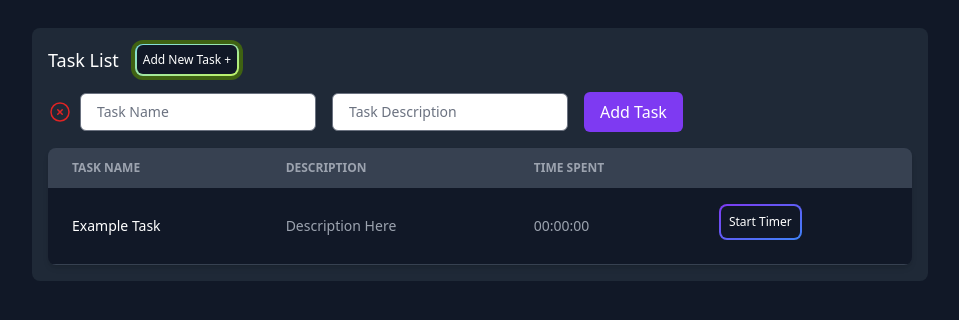
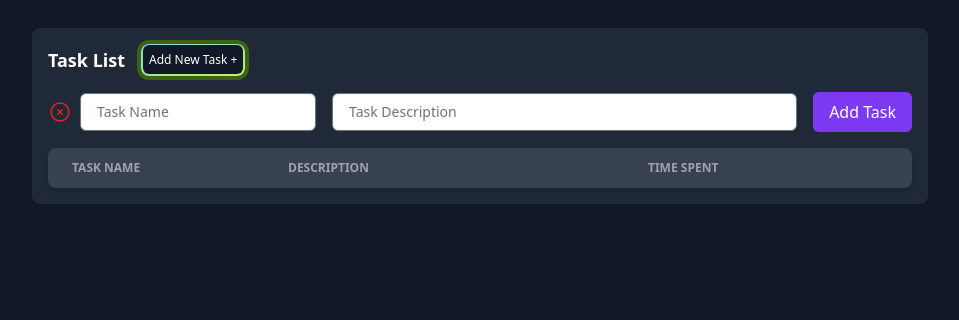
Before and after one commit to jeffjg/Time-Tracking-App, a website: page src/index.html in a window 1280 px wide. Both pictures are taken after a click on the button "Add New Task +". Shown: the part 72-392 px from the top of the page, without its empty margins (160-1119 px from the left). Drawn offline with nearby package versions, Linux system fonts and the light colour scheme.

Commit message:
feat: Adds better spacing to table design + prettiers code

```diff
--- a/src/index.html
+++ b/src/index.html
@@ -1,131 +1,131 @@
-<!doctype html>
+<!DOCTYPE html>
 <html class="dark">
   <head>
-  <meta charset="UTF-8">
-  <meta name="viewport" content="width=device-width, initial-scale=1.0">
-<link href="./output.css" rel="stylesheet">
+    <meta charset="UTF-8" />
+    <meta name="viewport" content="width=device-width, initial-scale=1.0" />
+    <link href="./output.css" rel="stylesheet" />
   </head>
 
   <body class="dark:bg-gray-900 dark:text-white">
+    <div class="text-center max-w-4xl mx-auto">
+      <h1 class="mt-8 text-3xl font-bold">Time Tracking App</h1>
 
-  <div class="text-center max-w-4xl mx-auto">
-
-  <h1 class="mt-8 text-3xl font-bold">
-    Time Tracking App
-  </h1>
-
-
-<div class="hidden mb-4 mt-4 border-b border-gray-400 dark:border-gray-700">
-
-  <ul class="flex flex-wrap justify-center -mb-px text-sm font-medium text-center" id="default-styled-tab" data-tabs-toggle="#default-styled-tab-content" data-tabs-active-classes="text-purple-600 hover:text-purple-600 dark:text-purple-500 dark:hover:text-purple-500 border-purple-600 dark:border-purple-500 underline" data-tabs-inactive-classes="dark:border-transparent text-gray-500 hover:text-gray-600 dark:text-gray-400 border-gray-100 hover:border-gray-300 dark:border-gray-700 dark:hover:text-gray-300" role="tablist">
-
+      <div
+        class="hidden mb-4 mt-4 border-b border-gray-400 dark:border-gray-700"
+      >
+        <ul
+          class="flex flex-wrap justify-center -mb-px text-sm font-medium text-center"
+          id="default-styled-tab"
+          data-tabs-toggle="#default-styled-tab-content"
+          data-tabs-active-classes="text-purple-600 hover:text-purple-600 dark:text-purple-500 dark:hover:text-purple-500 border-purple-600 dark:border-purple-500 underline"
+          data-tabs-inactive-classes="dark:border-transparent text-gray-500 hover:text-gray-600 dark:text-gray-400 border-gray-100 hover:border-gray-300 dark:border-gray-700 dark:hover:text-gray-300"
+          role="tablist"
+        >
           <li class="me-2" role="presentation">
-          <button class="inline-block p-4 border-b-0 rounded-t-lg hover:text-gray-600 hover:border-gray-300 dark:hover:text-gray-300" id="track-time-styled-tab" data-tabs-target="#styled-track-time" type="button" role="tab" aria-controls="track-time" aria-selected="false">Track Time</button>
+            <button
+              class="inline-block p-4 border-b-0 rounded-t-lg hover:text-gray-600 hover:border-gray-300 dark:hover:text-gray-300"
+              id="track-time-styled-tab"
+              data-tabs-target="#styled-track-time"
+              type="button"
+              role="tab"
+              aria-controls="track-time"
+              aria-selected="false"
+            >
+              Track Time
+            </button>
           </li>
-
         </ul>
       </div>
 
+      <div
+        class="hidden mt-8 p-4 rounded-lg bg-gray-50 dark:bg-gray-800"
+        id="styled-track-time"
+        role="tabpanel"
+        aria-labelledby="track-time-tab"
+      >
+        <div class="flex items-center mb-4">
+          <h1 class="mr-4 text-left text-lg font-bold">Task List</h1>
 
-
-  <div class="hidden mt-8 p-4 rounded-lg bg-gray-50 dark:bg-gray-800" id="styled-track-time" role="tabpanel" aria-labelledby="track-time-tab">
-
-
-
-    <div class="flex items-center mb-4">
-      <h2 class="mr-4 text-left text-lg">Task List</h2>
-
-
-      <button id="newTaskButton" class="relative px-1 py-2 px-[2px] overflow-hidden text-xs font-medium text-gray-900 rounded-lg group bg-gradient-to-br from-teal-300 to-lime-300 group-hover:from-teal-300 group-hover:to-lime-300 dark:text-white dark:hover:text-gray-900 focus:ring-4 focus:outline-none focus:ring-lime-200 dark:focus:ring-lime-800">
-        <span class="relative p-1.5 transition-all ease-in duration-75 bg-white dark:bg-gray-900 rounded-md group-hover:bg-opacity-0">
+          <button
+            id="newTaskButton"
+            class="relative px-1 py-2 px-[2px] overflow-hidden text-xs font-medium text-gray-900 rounded-lg group bg-gradient-to-br from-teal-300 to-lime-300 group-hover:from-teal-300 group-hover:to-lime-300 dark:text-white dark:hover:text-gray-900 focus:ring-4 focus:outline-none focus:ring-lime-200 dark:focus:ring-lime-800"
+          >
+            <span
+              class="relative p-1.5 transition-all ease-in duration-75 bg-white dark:bg-gray-900 rounded-md group-hover:bg-opacity-0"
+            >
               Add New Task +
             </span>
           </button>
-
-
         </div>
 
-
         <div id="newTaskBlock" class="hidden flex items-center mb-4">
-
           <a id="haltNewTask" href="#">
-      <svg class="w-6 h-6 text-red-600 mr-2" xmlns="http://www.w3.org/2000/svg" fill="none" viewBox="0 0 24 24" stroke-width="1.5" stroke="currentColor" class="size-6">
-        <path stroke-linecap="round" stroke-linejoin="round" d="m9.75 9.75 4.5 4.5m0-4.5-4.5 4.5M21 12a9 9 0 1 1-18 0 9 9 0 0 1 18 0Z" />
+            <svg
+              class="w-6 h-6 text-red-600 mr-2"
+              xmlns="http://www.w3.org/2000/svg"
+              fill="none"
+              viewBox="0 0 24 24"
+              stroke-width="1.5"
+              stroke="currentColor"
+              class="size-6"
+            >
+              <path
+                stroke-linecap="round"
+                stroke-linejoin="round"
+                d="m9.75 9.75 4.5 4.5m0-4.5-4.5 4.5M21 12a9 9 0 1 1-18 0 9 9 0 0 1 18 0Z"
+              />
             </svg>
           </a>
 
+          <form id="newTaskForm" class="flex items-center space-x-4 w-full">
+            <input
+              type="text"
+              id="new-task"
+              name="new-task"
+              placeholder="Task Name"
+              class="w-25 text-black text-sm px-4 py-2 border rounded-md focus:outline-none focus:ring-2 focus:ring-purple-600"
+              required
+            />
 
+            <input
+              type="text"
+              id="task-description"
+              name="task-description"
+              placeholder="Task Description"
+              class="flex-auto w-60 text-black text-sm px-4 py-2 border rounded-md focus:outline-none focus:ring-2 focus:ring-purple-600"
+            />
 
-      <form id="newTaskForm" class="flex items-center space-x-4">
-
-        <input type="text" id="new-task" name="new-task" placeholder="Task Name" class="text-black text-sm px-4 py-2 border rounded-md focus:outline-none focus:ring-2 focus:ring-purple-600" required>
-
-        <input type="text" id="task-description" name="task-description" placeholder="Task Description" class="text-black text-sm px-4 py-2 border rounded-md focus:outline-none focus:ring-2 focus:ring-purple-600">
-
-        <button type="submit" class="px-4 py-2 bg-purple-600 text-white rounded-md hover:bg-purple-700">Add Task</button>
+            <button
+              type="submit"
+              class="flex-none px-4 py-2 bg-purple-600 text-white rounded-md hover:bg-purple-700"
+            >
+              Add Task
+            </button>
           </form>
-
         </div>
         <div class="relative overflow-x-auto shadow-md sm:rounded-lg">
-
-  <table class="w-full text-sm text-left rtl:text-right text-gray-500 dark:text-gray-400">
-      <thead class="text-xs text-gray-700 uppercase bg-gray-50 dark:bg-gray-700 dark:text-gray-400">
+          <table
+            class="w-full table-auto text-sm text-left rtl:text-right text-gray-500 dark:text-gray-400"
+          >
+            <thead
+              class="text-xs text-gray-700 uppercase bg-gray-50 dark:bg-gray-700 dark:text-gray-400"
+            >
               <tr>
-              <th scope="col" class="px-6 py-3">
+                <th scope="col" class="px-6 py-3 w-3/12 flex-auto">
                   Task Name
                 </th>
-              <th scope="col" class="px-6 py-3">
+                <th scope="col" class="px-6 py-3 w-5/12 flex-auto">
                   Description
                 </th>
-              <th scope="col" class="px-6 py-3">
-                  Time Spent
-              </th>
-              <th scope="col" class="px-6 py-3">
-
-            </th>
-
+                <th scope="col" class="px-6 py-3 w-2/12">Time Spent</th>
+                <th scope="col" class="px-6 py-3 w-2/12"></th>
               </tr>
             </thead>
 
-      <tbody id="taskList">
-
-          <tr class="odd:bg-white odd:dark:bg-gray-900 even:bg-gray-50 even:dark:bg-gray-800 border-b dark:border-gray-700">
-              <th scope="row" class="px-6 py-4 font-medium text-gray-900 whitespace-nowrap dark:text-white">
-                  Example Task
-              </th>
-              <td class="px-6 py-4">
-                  Description Here
-              </td>
-              <td class="px-6 py-4">
-                  <div id="timer-display">00:00:00</div>
-              </td>
-
-
-        <td class="px-6 py-4">
-
-
-                <button class="timer-button relative inline-flex items-center justify-center p-0.5 mb-2 me-2 overflow-hidden text-xs font-medium text-gray-900 rounded-lg group bg-gradient-to-br from-purple-600 to-blue-500 group-hover:from-purple-600 group-hover:to-blue-500 hover:text-white dark:text-white focus:ring-4 focus:outline-none focus:ring-blue-300 dark:focus:ring-blue-800">
-                  <span class="buttonText relative p-2 transition-all ease-in duration-75 bg-white dark:bg-gray-900 rounded-md group-hover:bg-opacity-0">
-                  Start Timer
-                  </span>
-                  </button>
-
-
-            </td>
-          </tr>
-
-
-
-
-
-
-
-      </tbody>
+            <tbody id="taskList"></tbody>
           </table>
         </div>
-
       </div>
-
     </div>
 
     <script src="../node_modules/flowbite/dist/flowbite.min.js"></script>
```
Also changed, not shown: src/script.js (+39 -35 lines), src/output.css, 1 other file. Lines whose indentation alone changed are shown as unchanged.
